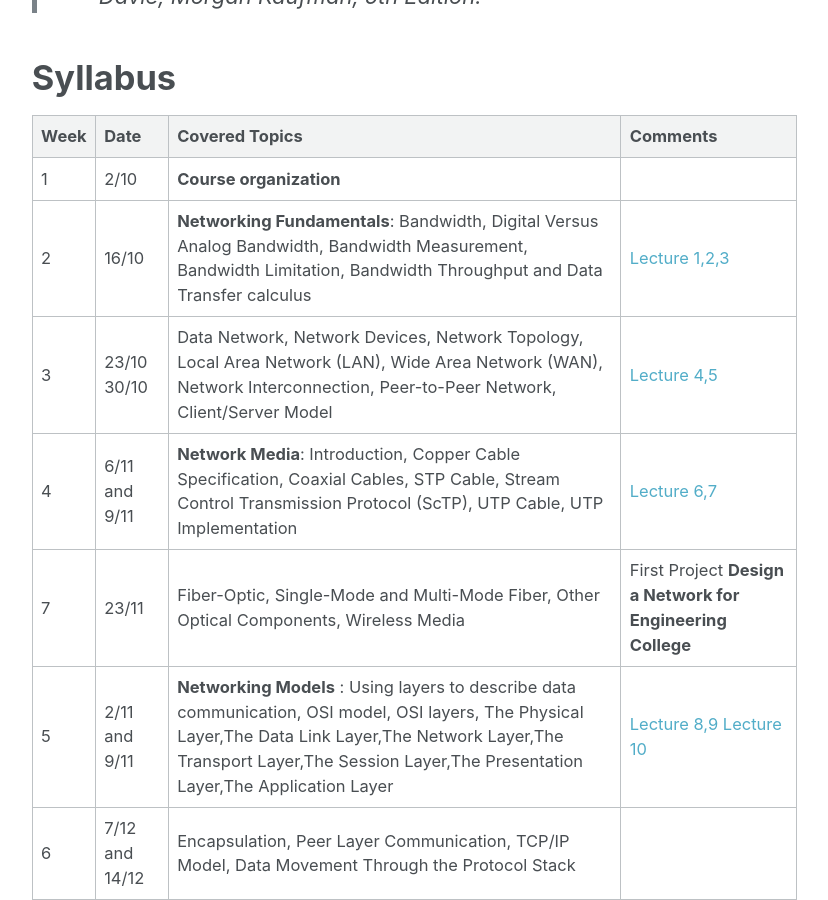
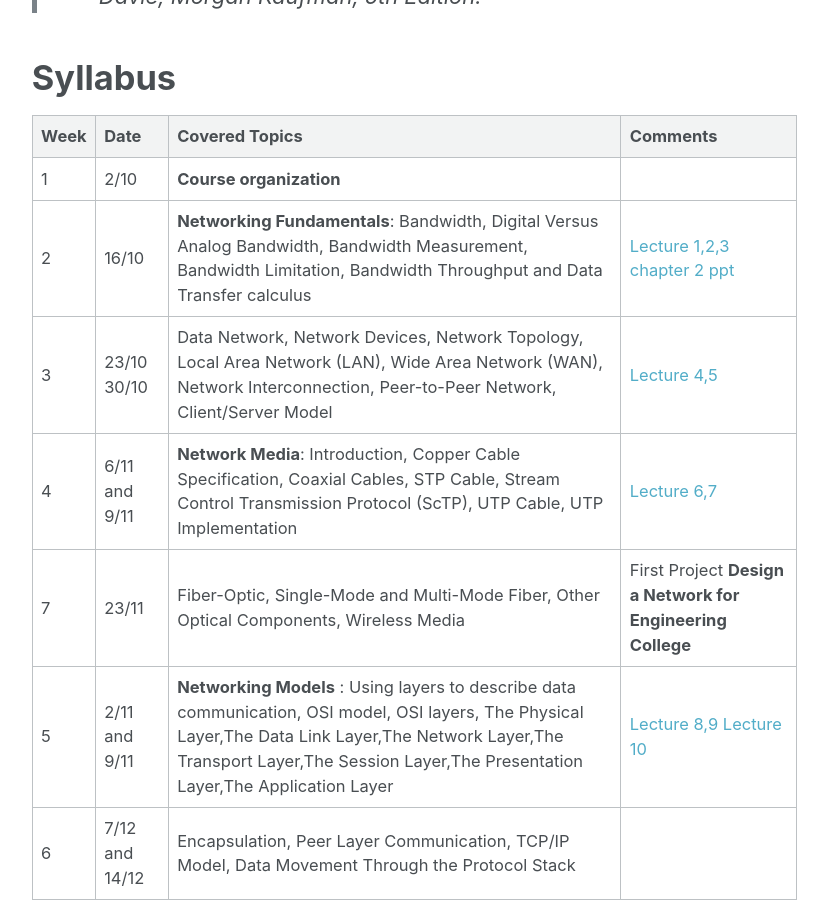
Before and after one commit to alaidi/alaidi.github.io, a Jekyll site: the page built from _posts/courses/2016-2017/2016-9-25-Computer-Network.markdown, in a window 1280 px wide and 900 px high, scrolled down 614 px. Shown: the whole window, without its empty margins (252-1080 px from the left). Built offline with Jekyll 4.4.1, drawn with Linux system fonts in a browser that asks for light colours; some of the changed text lies outside the part shown.

Commit message:
add ch2 ppt

```diff
--- a/_posts/courses/2016-2017/2016-9-25-Computer-Network.markdown
+++ b/_posts/courses/2016-2017/2016-9-25-Computer-Network.markdown
@@ -21,7 +21,7 @@ header:
 | Week | Date            | Covered Topics                                                                                                           | Comments                                                                                                          |
 |------|-----------------|--------------------------------------------------------------------------------------------------------------------------|-------------------------------------------------------------------------------------------------------------------|
 | 1    | 2/10            | **Course organization**                                                                                                  |                                                                                                                   |
-| 2    | 16/10           | **Networking Fundamentals**: Bandwidth, Digital Versus Analog Bandwidth, Bandwidth Measurement, Bandwidth Limitation, Bandwidth Throughput and Data Transfer calculus | [Lecture 1,2,3][ch1]                                                  |
+| 2    | 16/10           | **Networking Fundamentals**: Bandwidth, Digital Versus Analog Bandwidth, Bandwidth Measurement, Bandwidth Limitation, Bandwidth Throughput and Data Transfer calculus | [Lecture 1,2,3][ch1] [chapter 2 ppt][ch2ppt]                                                 |
 | 3    | 23/10 <br>30/10 | Data Network, Network Devices, Network Topology, Local Area Network (LAN), Wide Area Network (WAN), Network Interconnection, Peer-to-Peer Network, Client/Server Model |       [Lecture 4,5][ch2]                                            |
 | 4    | 6/11 and 9/11   | **Network Media**: Introduction, Copper Cable Specification, Coaxial Cables, STP Cable,  Stream Control Transmission Protocol (ScTP), UTP Cable, UTP Implementation                                                  |[Lecture 6,7][ch3]       |
 | 7    | 23/11           | Fiber-Optic, Single-Mode and Multi-Mode Fiber, Other Optical Components, Wireless Media                                   |  First Project **Design a Network for Engineering College**                                                        |
```
Also changed, not shown: other parts of _posts/courses/2016-2017/2016-9-25-Computer-Network.markdown (+2 -1 lines), 1 other file.
